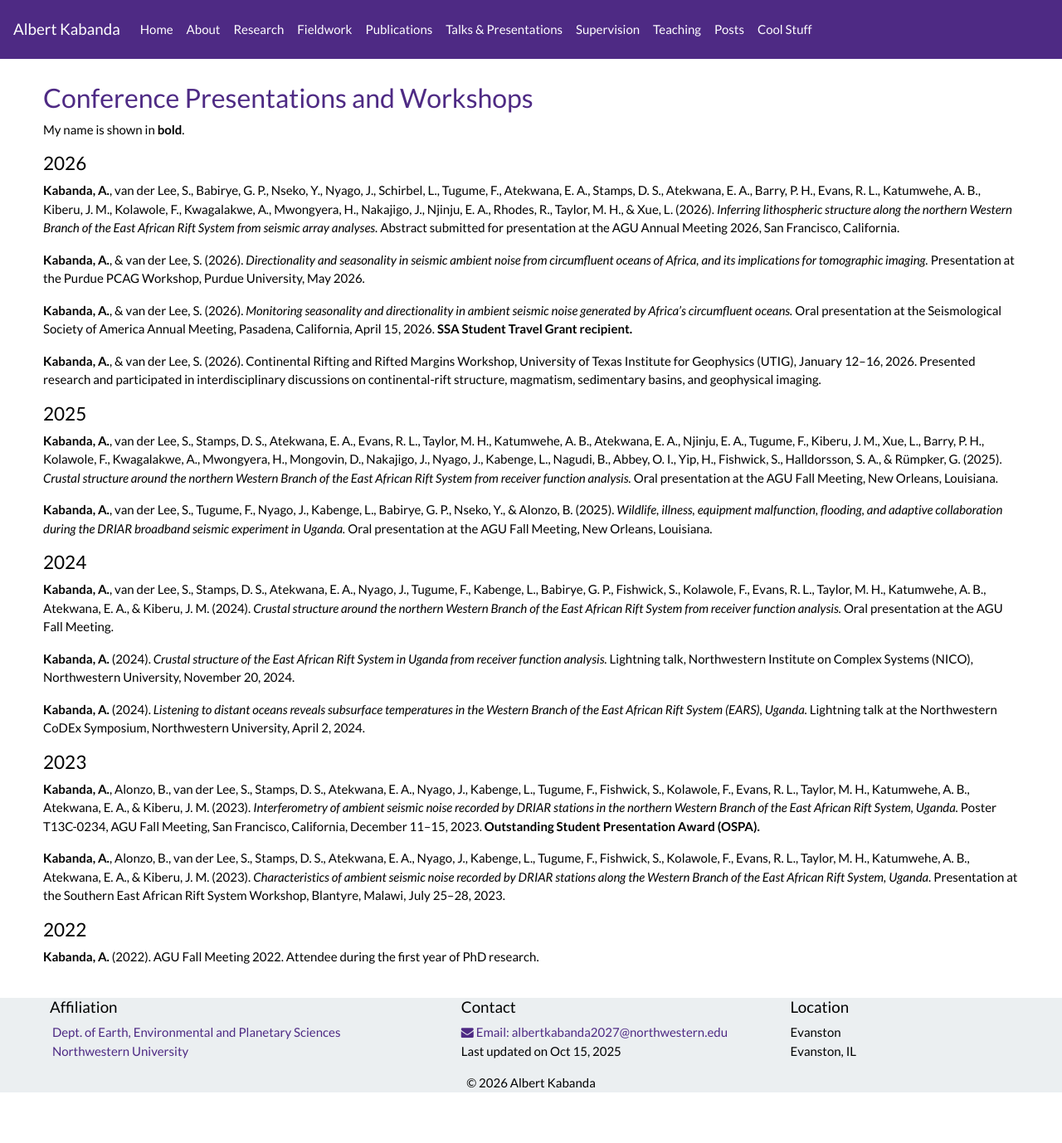
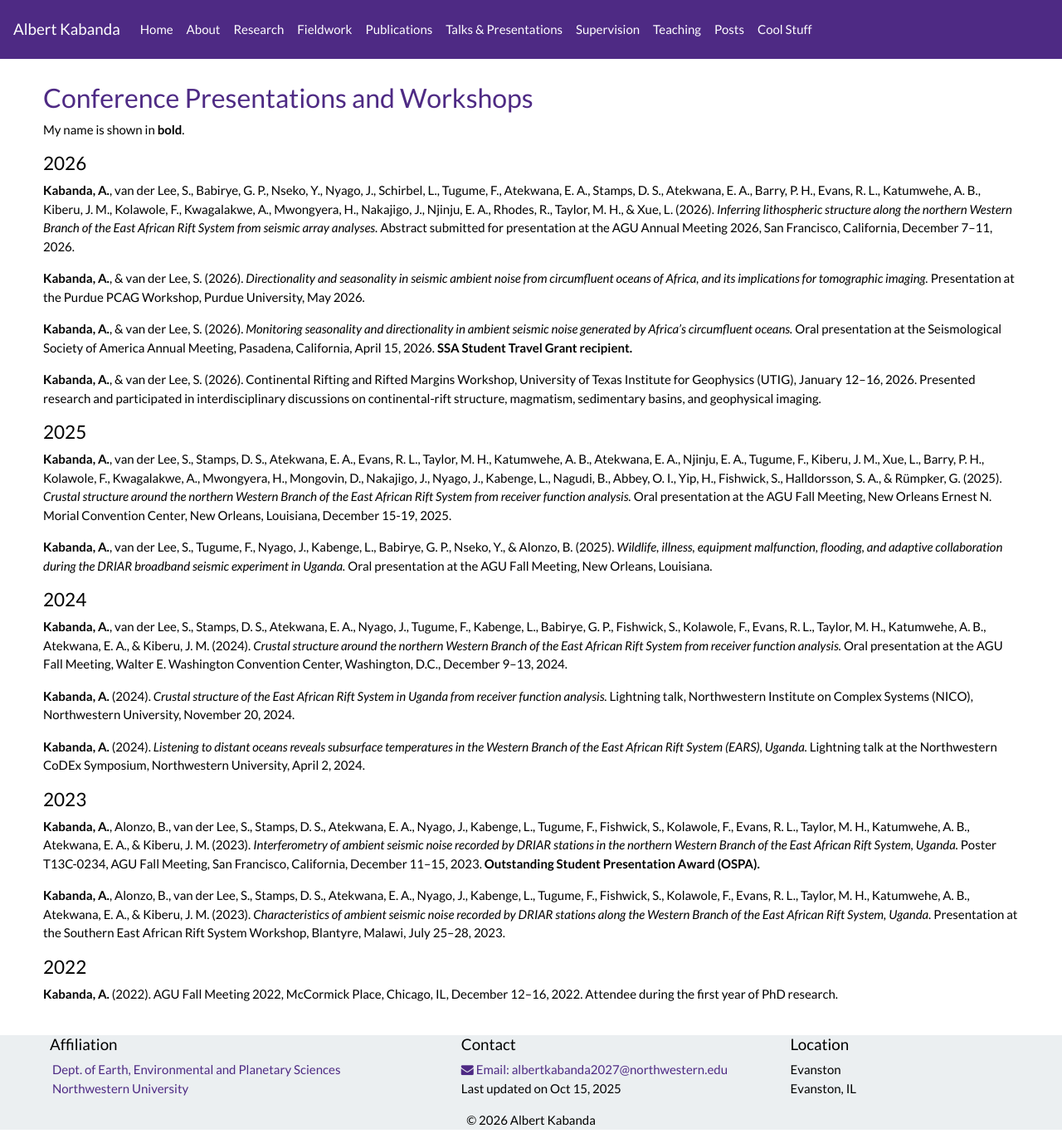
Before and after one commit to albertkabanda/albertkabanda.github.io, a Jekyll site: the page built from _pages/talks.md, in a window 1280 px wide and 1378 px high. Shown: the whole window at 83% size. Built offline with Jekyll 4.4.1, drawn with Linux system fonts in a browser that asks for light colours; nearby versions of some CDN libraries; a style sheet for code colours, icons or effects is not loaded.

Commit message:
Update talks.md

```diff
--- a/_pages/talks.md
+++ b/_pages/talks.md
@@ -9,7 +9,7 @@ My name is shown in **bold**.
 
 #### 2026
 
-**Kabanda, A.**, van der Lee, S., Babirye, G. P., Nseko, Y., Nyago, J., Schirbel, L., Tugume, F., Atekwana, E. A., Stamps, D. S., Atekwana, E. A., Barry, P. H., Evans, R. L., Katumwehe, A. B., Kiberu, J. M., Kolawole, F., Kwagalakwe, A., Mwongyera, H., Nakajigo, J., Njinju, E. A., Rhodes, R., Taylor, M. H., & Xue, L. (2026). *Inferring lithospheric structure along the northern Western Branch of the East African Rift System from seismic array analyses.* Abstract submitted for presentation at the AGU Annual Meeting 2026, San Francisco, California.
+**Kabanda, A.**, van der Lee, S., Babirye, G. P., Nseko, Y., Nyago, J., Schirbel, L., Tugume, F., Atekwana, E. A., Stamps, D. S., Atekwana, E. A., Barry, P. H., Evans, R. L., Katumwehe, A. B., Kiberu, J. M., Kolawole, F., Kwagalakwe, A., Mwongyera, H., Nakajigo, J., Njinju, E. A., Rhodes, R., Taylor, M. H., & Xue, L. (2026). *Inferring lithospheric structure along the northern Western Branch of the East African Rift System from seismic array analyses.* Abstract submitted for presentation at the AGU Annual Meeting 2026, San Francisco, California, December 7–11, 2026.
 
 **Kabanda, A.**, & van der Lee, S. (2026). *Directionality and seasonality in seismic ambient noise from circumfluent oceans of Africa, and its implications for tomographic imaging.* Presentation at the Purdue PCAG Workshop, Purdue University, May 2026.
 
@@ -19,13 +19,13 @@ My name is shown in **bold**.
 
 #### 2025
 
-**Kabanda, A.**, van der Lee, S., Stamps, D. S., Atekwana, E. A., Evans, R. L., Taylor, M. H., Katumwehe, A. B., Atekwana, E. A., Njinju, E. A., Tugume, F., Kiberu, J. M., Xue, L., Barry, P. H., Kolawole, F., Kwagalakwe, A., Mwongyera, H., Mongovin, D., Nakajigo, J., Nyago, J., Kabenge, L., Nagudi, B., Abbey, O. I., Yip, H., Fishwick, S., Halldorsson, S. A., & Rümpker, G. (2025). *Crustal structure around the northern Western Branch of the East African Rift System from receiver function analysis.* Oral presentation at the AGU Fall Meeting, New Orleans, Louisiana.
+**Kabanda, A.**, van der Lee, S., Stamps, D. S., Atekwana, E. A., Evans, R. L., Taylor, M. H., Katumwehe, A. B., Atekwana, E. A., Njinju, E. A., Tugume, F., Kiberu, J. M., Xue, L., Barry, P. H., Kolawole, F., Kwagalakwe, A., Mwongyera, H., Mongovin, D., Nakajigo, J., Nyago, J., Kabenge, L., Nagudi, B., Abbey, O. I., Yip, H., Fishwick, S., Halldorsson, S. A., & Rümpker, G. (2025). *Crustal structure around the northern Western Branch of the East African Rift System from receiver function analysis.* Oral presentation at the AGU Fall Meeting, New Orleans Ernest N. Morial Convention Center, New Orleans, Louisiana, December 15-19, 2025.
 
 **Kabanda, A.**, van der Lee, S., Tugume, F., Nyago, J., Kabenge, L., Babirye, G. P., Nseko, Y., & Alonzo, B. (2025). *Wildlife, illness, equipment malfunction, flooding, and adaptive collaboration during the DRIAR broadband seismic experiment in Uganda.* Oral presentation at the AGU Fall Meeting, New Orleans, Louisiana.
 
 #### 2024
 
-**Kabanda, A.**, van der Lee, S., Stamps, D. S., Atekwana, E. A., Nyago, J., Tugume, F., Kabenge, L., Babirye, G. P., Fishwick, S., Kolawole, F., Evans, R. L., Taylor, M. H., Katumwehe, A. B., Atekwana, E. A., & Kiberu, J. M. (2024). *Crustal structure around the northern Western Branch of the East African Rift System from receiver function analysis.* Oral presentation at the AGU Fall Meeting.
+**Kabanda, A.**, van der Lee, S., Stamps, D. S., Atekwana, E. A., Nyago, J., Tugume, F., Kabenge, L., Babirye, G. P., Fishwick, S., Kolawole, F., Evans, R. L., Taylor, M. H., Katumwehe, A. B., Atekwana, E. A., & Kiberu, J. M. (2024). *Crustal structure around the northern Western Branch of the East African Rift System from receiver function analysis.* Oral presentation at the AGU Fall Meeting, Walter E. Washington Convention Center, Washington, D.C., December 9–13, 2024.
 
 **Kabanda, A.** (2024). *Crustal structure of the East African Rift System in Uganda from receiver function analysis.* Lightning talk, Northwestern Institute on Complex Systems (NICO), Northwestern University, November 20, 2024.
 
@@ -39,4 +39,4 @@ My name is shown in **bold**.
 
 #### 2022
 
-**Kabanda, A.** (2022). AGU Fall Meeting 2022. Attendee during the first year of PhD research.
+**Kabanda, A.** (2022). AGU Fall Meeting 2022, McCormick Place, Chicago, IL, December 12–16, 2022. Attendee during the first year of PhD research.
```
